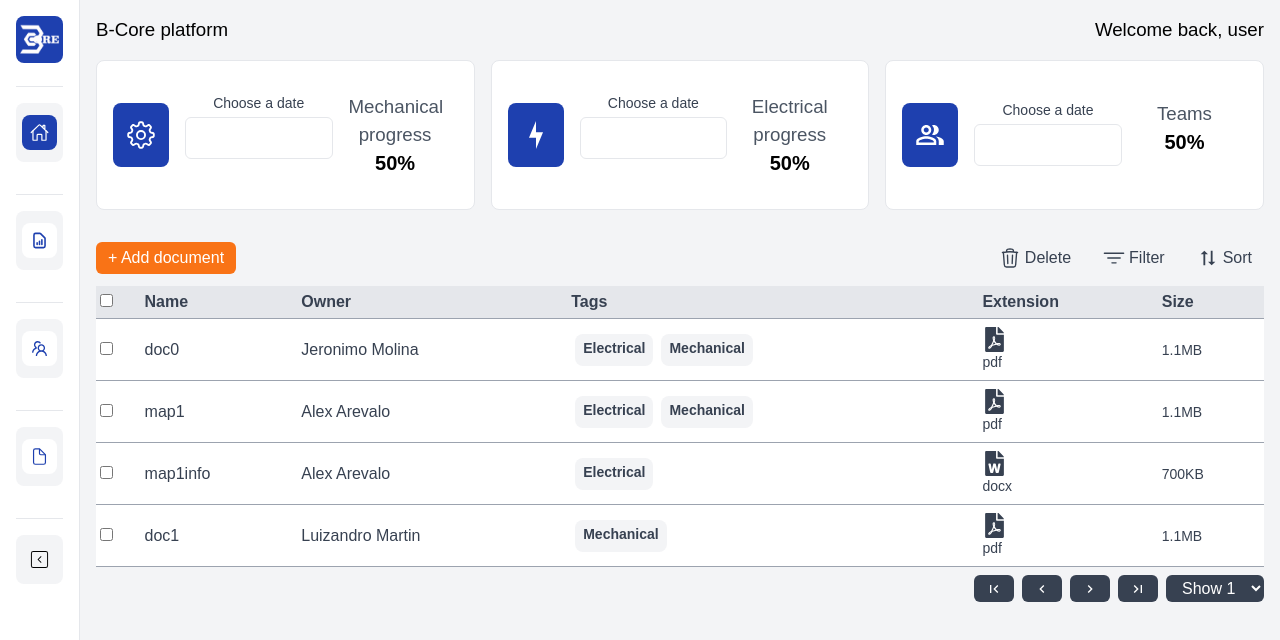
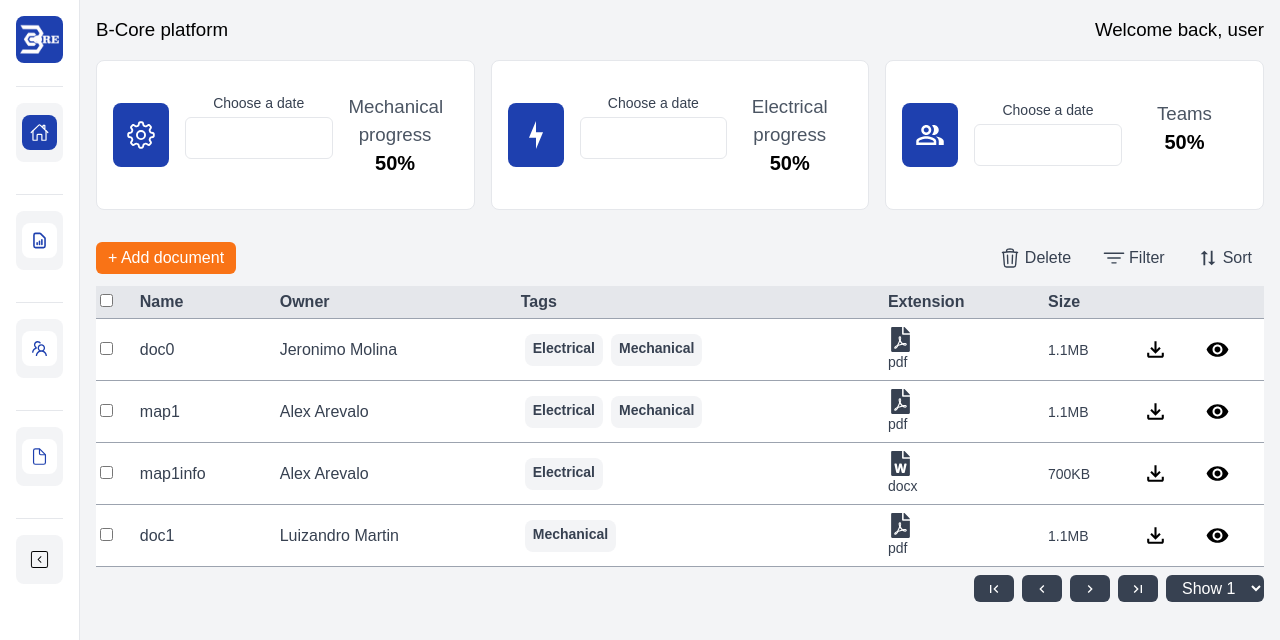
Before and after one commit to LMartin1998/BCorePlatform-Deploy, a Next.js app: page /docs in a window 1280 px wide. Shown: the top 640 px of the page. Built offline with nearby package versions, Linux system fonts and the light colour scheme.

Commit message:
documents table with icons

```diff
--- a/src/app/Components/DocsTableComponent.jsx
+++ b/src/app/Components/DocsTableComponent.jsx
@@ -16,10 +16,11 @@ import {
 } from "react-icons/md";
 import { FaFileWord, FaFilePdf } from "react-icons/fa";
 import { GiMechanicalArm, GiElectricalResistance } from "react-icons/gi";
-
 import { HiOutlineTrash } from "react-icons/hi2";
 import { IoFilterOutline } from "react-icons/io5";
 import { BiSortAlt2 } from "react-icons/bi";
+import { MdOutlineFileDownload } from "react-icons/md";
+import { IoMdEye } from "react-icons/io";
 
 export default function DocsTable() {
   const extensionLabel = {
@@ -91,6 +92,20 @@ export default function DocsTable() {
       header: "Size",
       accessorKey: "size",
       cell: (row) => <p className="text-gray-700 font-medium text-sm">{row.getValue()}</p>,
+    },
+    {
+      id: "download-column",
+      cell: (row) =>
+        <div className="flex justify-left">
+          <MdOutlineFileDownload size={25} className="hover:cursor-pointer"/>
+        </div>
+    },
+    {
+      id: "open-column",
+      cell: (row) =>
+        <div className="flex justify-left">
+          <IoMdEye size={25} className="hover:cursor-pointer"/>
+        </div>
     },
   ];
 
```
